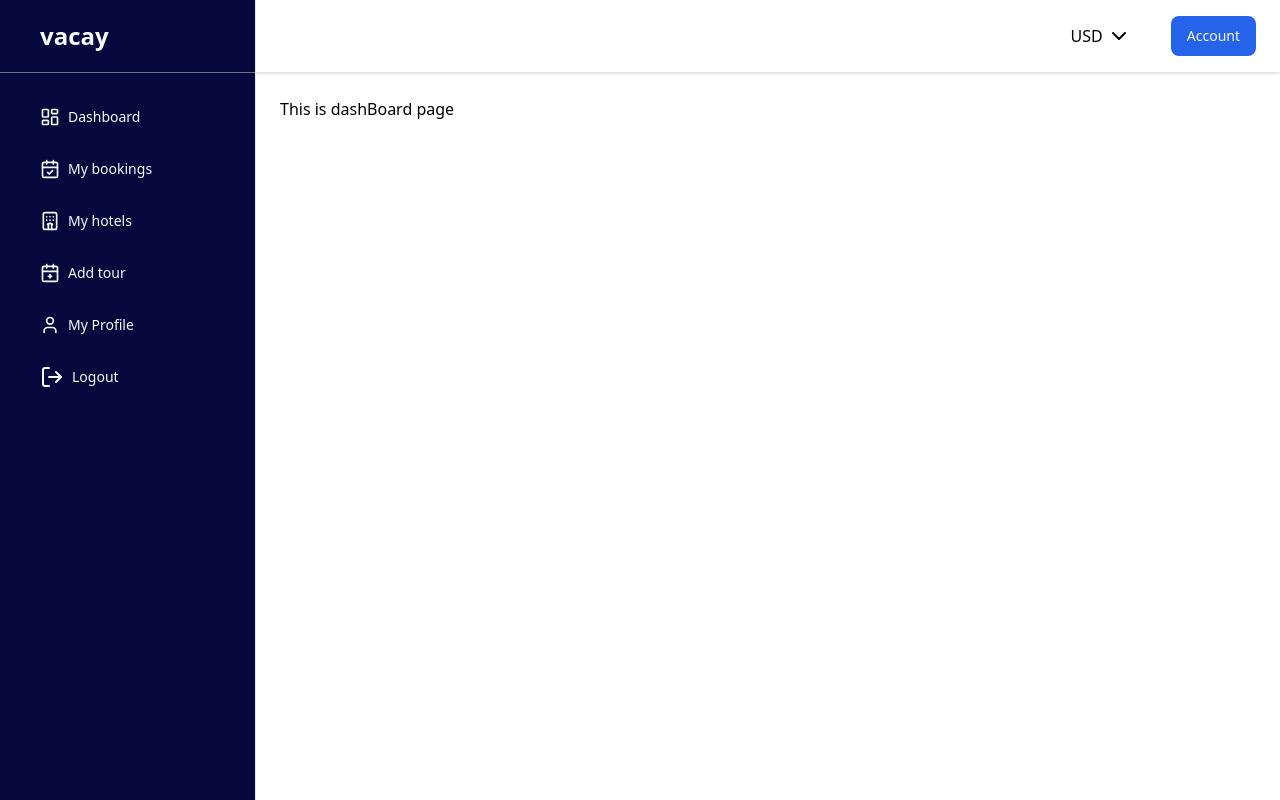
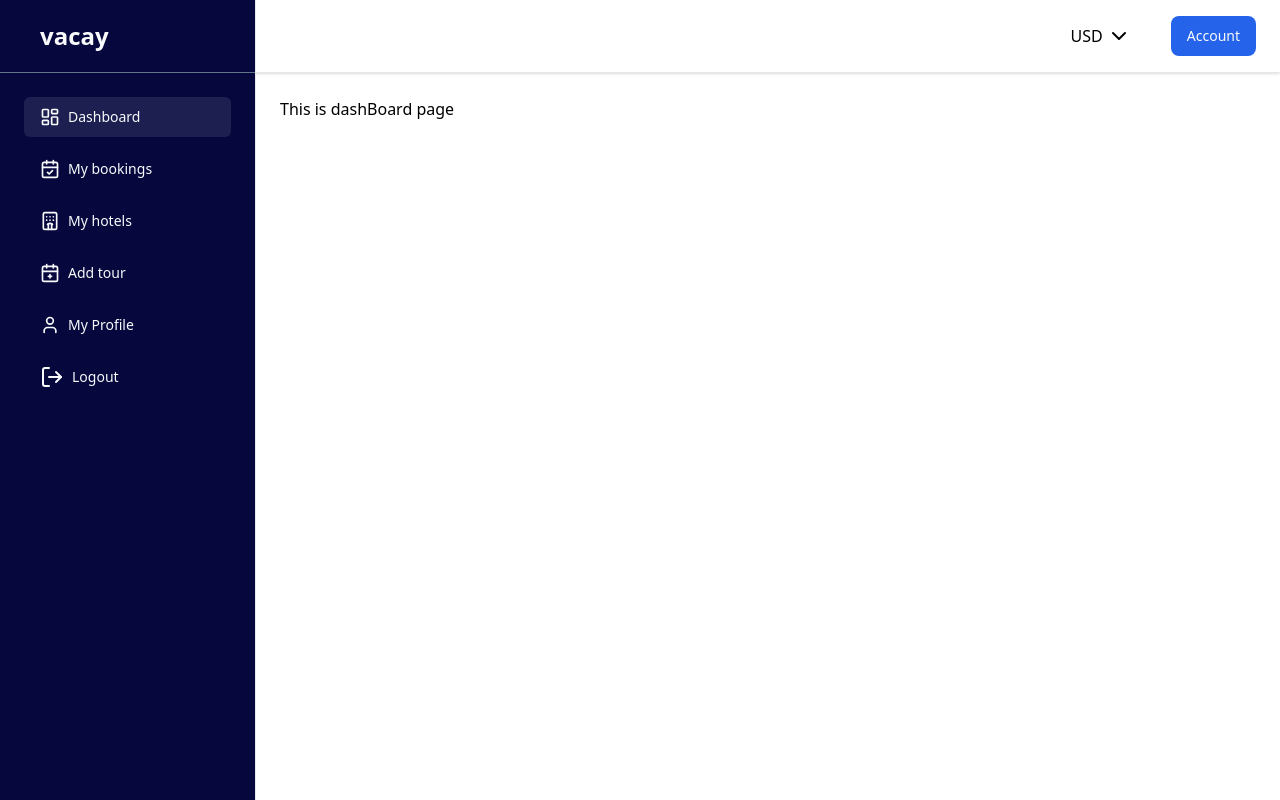
Before and after one commit to anandromy/vacay, a React (Vite) app in the folder client/: page /dashboard in a window 1280 px wide. Built offline with nearby package versions, Linux system fonts and the light colour scheme; no server answers; what common-vacay would draw is missing.

Commit message:
Bug: dashboard routing, active sidebar item

```diff
--- a/client/src/components/dashboard/sideBar.tsx
+++ b/client/src/components/dashboard/sideBar.tsx
@@ -13,11 +13,11 @@ export const DashBoardSidebar = () => {
             </div>
             <div className="flex-1 flex flex-col w-full">
                 <nav className="py-6 px-6 flex flex-col items-start gap-3">
-                    <SidebarItem href="dashboard" label="Dashboard" icon={LayoutDashboardIcon} />
-                    <SidebarItem href="my-bookings" label="My bookings" icon={CalendarCheckIcon} />
-                    <SidebarItem href="my-hotels" label="My hotels" icon={HotelIcon} />
-                    <SidebarItem href="add-tour" label="Add tour" icon={CalendarPlus2Icon} />
-                    <SidebarItem href="profile" label="My Profile" icon={UserIcon} />
+                    <SidebarItem href="" label="Dashboard" icon={LayoutDashboardIcon} />
+                    <SidebarItem href="/my-bookings" label="My bookings" icon={CalendarCheckIcon} />
+                    <SidebarItem href="/my-hotels" label="My hotels" icon={HotelIcon} />
+                    <SidebarItem href="/add-tour" label="Add tour" icon={CalendarPlus2Icon} />
+                    <SidebarItem href="/profile" label="My Profile" icon={UserIcon} />
                     <Button variant="sidebar" className="flex items-center gap-2 w-full justify-start hover:bg-muted/10">
                         <LogOutIcon />
                         Logout
--- a/client/src/components/dashboard/sidebarItem.tsx
+++ b/client/src/components/dashboard/sidebarItem.tsx
@@ -9,10 +9,10 @@ type Props = {
 
 export const SidebarItem = ({ href, label, icon: Icon }: Props) => {
     const { pathname } = useLocation()
-    const active = pathname === `/dashboard/${href}`
+    const active = pathname === `/dashboard${href}`
     return(
         <Button variant={active ? "sidebarActive" : "sidebar"} className="justify-start w-full" asChild>
-            <Link to={href} className="flex items-center gap-2">
+            <Link to={`/dashboard${href}`} className="flex items-center gap-2">
                 <Icon className="h-5 w-5"/>
                 {label}
             </Link>
```
